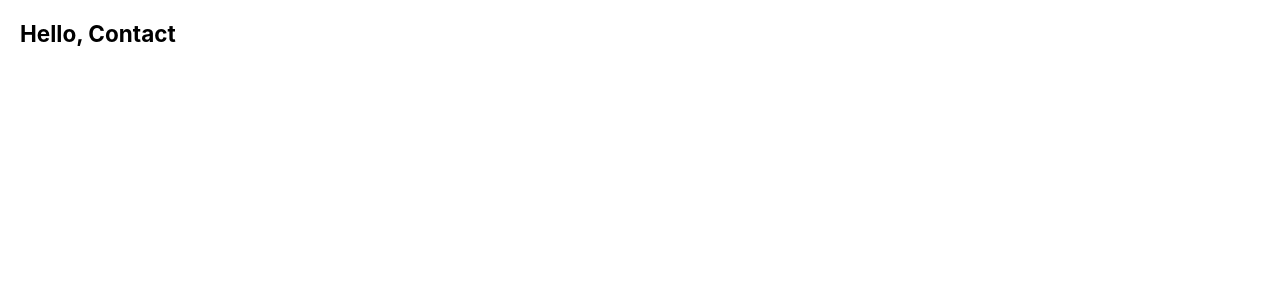
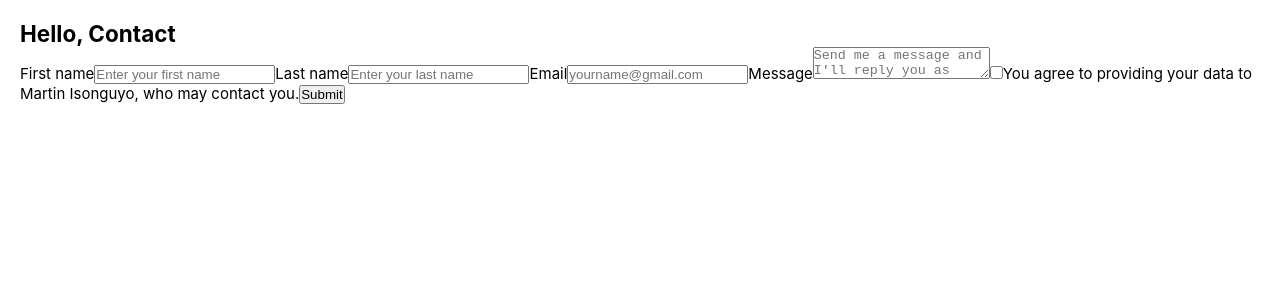
Before and after one commit to isonguyom/hngi9-personal-profile, a React (Create React App) app: page /contact in a window 1280 px wide. Shown: the top 300 px of the page. Built offline with nearby package versions, Linux system fonts and the light colour scheme.

Commit message:
feat: Add contact form elements to Contact component

```diff
--- a/src/pages/Contact.js
+++ b/src/pages/Contact.js
@@ -2,10 +2,32 @@ import React from 'react';
 
 
 function Contact() {
+    const handleSubmit = (event) => {
+        event.preventDefault();
+        alert('Form submitted')
+      };
+
 return (
-<div>
+<form className='Contact' onSubmit={ handleSubmit }>
     <h2>Hello, Contact</h2>
-</div>
+    <label>First name
+        <input type="text" id='first_name' placeholder='Enter your first name'/>
+      </label>
+    <label>Last name
+        <input type="text" id='last_name' placeholder='Enter your last name'/>
+      </label>
+    <label>Email
+        <input type="email" id='email' placeholder='yourname@gmail.com'/>
+      </label>
+    <label>Message
+    <textarea id='message' placeholder="Send me a message and I'll reply you as soon as possible..." />
+      </label>
+    <label>
+    <input type='checkbox' id='aggreement'/>
+    You agree to providing your data to Martin Isonguyo, who may contact you.
+      </label>
+    <button type='submit' id='btn__submit'>Submit</button>
+</form>
 );
 };
 
```
